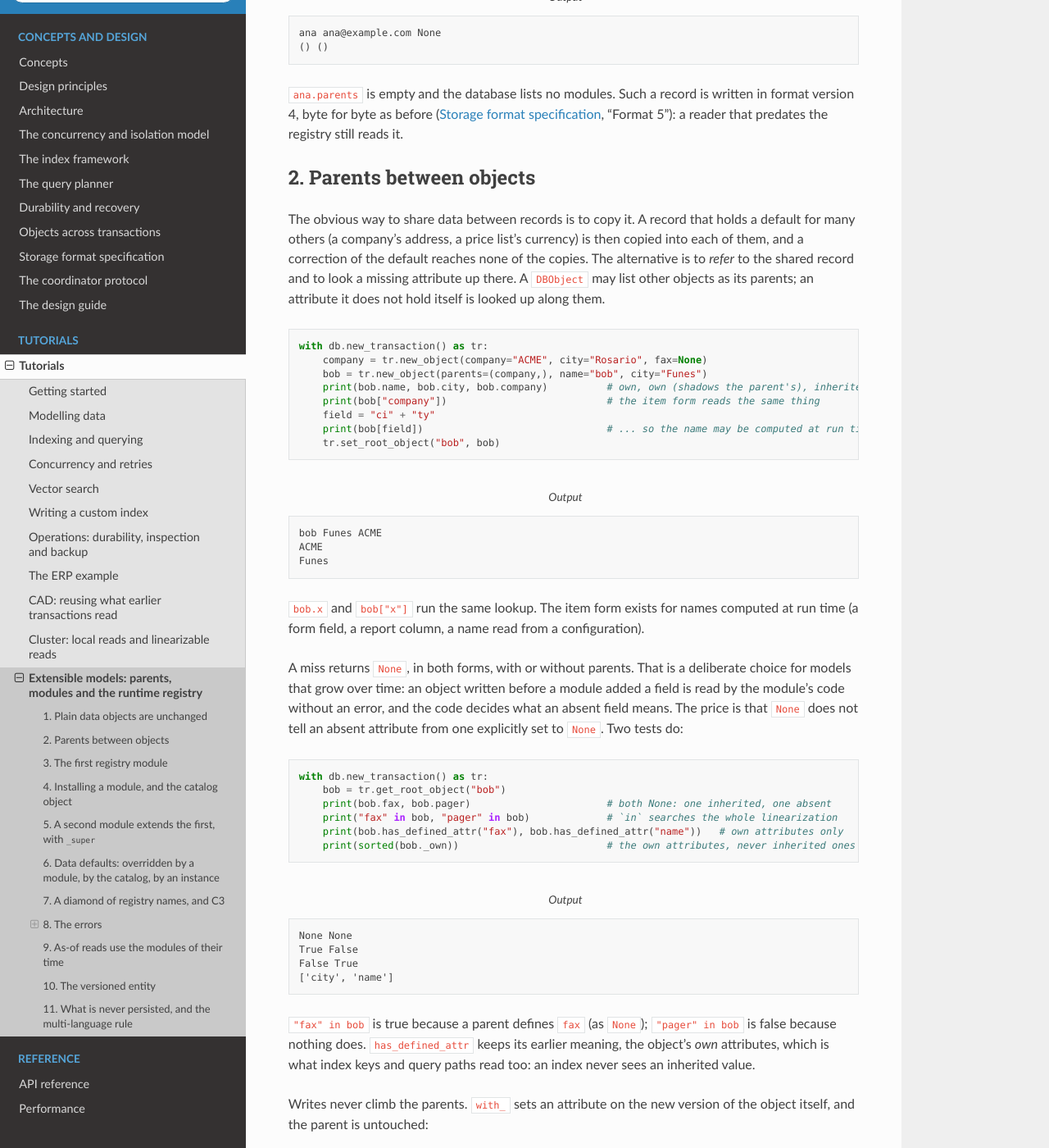
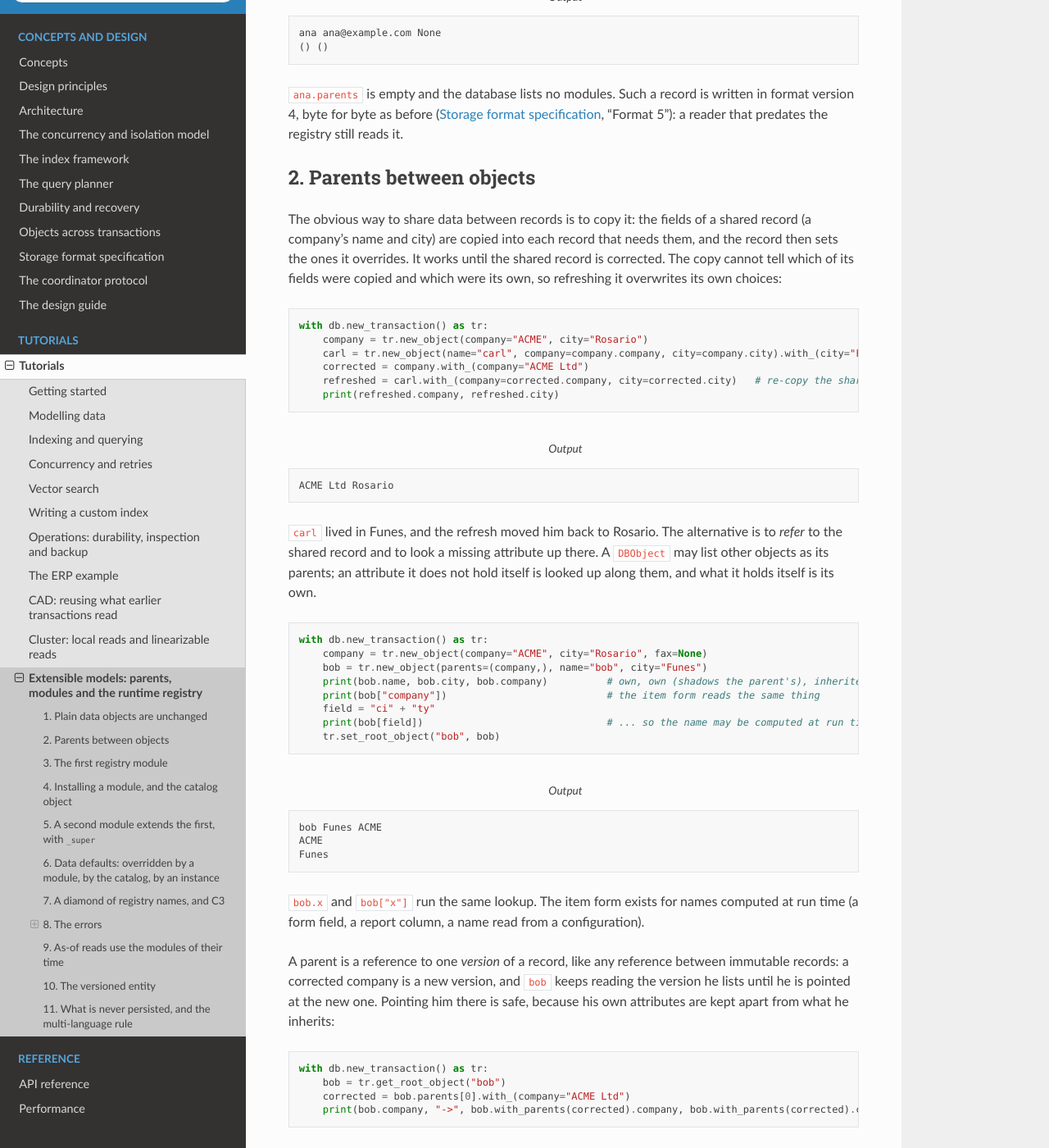
Before and after one commit to gamarino/ProtoDB, a Sphinx documentation site: the page built from docs/source/tutorials/extensible-models.rst, in a window 1280 px wide and 1400 px high, scrolled down 927 px. Shown: the whole window at 82% size. Built offline with Sphinx 7.4.7 and the Read the Docs theme 3.1.0, drawn with Linux system fonts in a browser that asks for light colours; some of the changed text lies outside the part shown.

Commit message:
Registry docs: true generator rule, failures shown, public API only (Task 12 fix round 1)
- R229: _super() is refused in generator functions, async generators and
  generator expressions by design and allowed in coroutine methods; the
  position comes from the running code in both cases. The error text no
  longer mentions coroutines; the test asserts the new message.
- Tutorial: sections 2 (copied fields overwrite own ones on refresh), 6 (a
  mutable Python class default), 9 (old data with today's modules) and 11
  (pickle names the module and class) run the obvious solution and print
  its failure; the _super Output has no file:line; linearize() and
  has_defined_attr replace _linearization and _own; base named as the
  mapping exception.
- CHANGELOG and design chapter: the mismatch stated as the code behaves
  (transactions raise, loaded objects outside a block keep the bound list
  until a transaction saw the new one, snapshots never mismatch); a failed
  reload_registry is not remembered.

Co-Authored-By: Claude Opus 5.5 <noreply@anthropic.com>

```diff
--- a/docs/source/tutorials/extensible-models.rst
+++ b/docs/source/tutorials/extensible-models.rst
@@ -47,11 +47,28 @@ it.
 2. Parents between objects
 --------------------------
 
-The obvious way to share data between records is to copy it. A record that holds a default for many others
-(a company's address, a price list's currency) is then copied into each of them, and a correction of the
-default reaches none of the copies. The alternative is to *refer* to the shared record and to look a missing
-attribute up there. A ``DBObject`` may list other objects as its parents; an attribute it does not hold
-itself is looked up along them.
+The obvious way to share data between records is to copy it: the fields of a shared record (a company's name
+and city) are copied into each record that needs them, and the record then sets the ones it overrides. It
+works until the shared record is corrected. The copy cannot tell which of its fields were copied and which
+were its own, so refreshing it overwrites its own choices:
+
+.. code-block:: python
+
+   with db.new_transaction() as tr:
+       company = tr.new_object(company="ACME", city="Rosario")
+       carl = tr.new_object(name="carl", company=company.company, city=company.city).with_(city="Funes")
+       corrected = company.with_(company="ACME Ltd")
+       refreshed = carl.with_(company=corrected.company, city=corrected.city)   # re-copy the shared fields
+       print(refreshed.company, refreshed.city)
+
+.. code-block:: text
+   :caption: Output
+
+   ACME Ltd Rosario
+
+``carl`` lived in Funes, and the refresh moved him back to Rosario. The alternative is to *refer* to the
+shared record and to look a missing attribute up there. A ``DBObject`` may list other objects as its
+parents; an attribute it does not hold itself is looked up along them, and what it holds itself is its own.
 
 .. code-block:: python
 
@@ -74,6 +91,25 @@ itself is looked up along them.
 ``bob.x`` and ``bob["x"]`` run the same lookup. The item form exists for names computed at run time (a form
 field, a report column, a name read from a configuration).
 
+A parent is a reference to one *version* of a record, like any reference between immutable records: a
+corrected company is a new version, and ``bob`` keeps reading the version he lists until he is pointed at
+the new one. Pointing him there is safe, because his own attributes are kept apart from what he inherits:
+
+.. code-block:: python
+
+   with db.new_transaction() as tr:
+       bob = tr.get_root_object("bob")
+       corrected = bob.parents[0].with_(company="ACME Ltd")
+       print(bob.company, "->", bob.with_parents(corrected).company, bob.with_parents(corrected).city)
+
+.. code-block:: text
+   :caption: Output
+
+   ACME -> ACME Ltd Funes
+
+A value that every record must see the moment it changes belongs in a ``MutableObject``, a cell whose value
+changes by commit (section 10 and :doc:`modelling-data`).
+
 A miss returns ``None``, in both forms, with or without parents. That is a deliberate choice for models that
 grow over time: an object written before a module added a field is read by the module's code without an
 error, and the code decides what an absent field means. The price is that ``None`` does not tell an absent
@@ -86,7 +122,7 @@ attribute from one explicitly set to ``None``. Two tests do:
        print(bob.fax, bob.pager)                       # both None: one inherited, one absent
        print("fax" in bob, "pager" in bob)             # `in` searches the whole linearization
        print(bob.has_defined_attr("fax"), bob.has_defined_attr("name"))   # own attributes only
-       print(sorted(bob._own))                         # the own attributes, never inherited ones
+       print([n for n in ("name", "city", "company", "fax") if bob.has_defined_attr(n)])   # own ones
 
 .. code-block:: text
    :caption: Output
@@ -94,10 +130,11 @@ attribute from one explicitly set to ``None``. Two tests do:
    None None
    True False
    False True
-   ['city', 'name']
+   ['name', 'city']
 
 ``"fax" in bob`` is true because a parent defines ``fax`` (as ``None``); ``"pager" in bob`` is false because
-nothing does. ``has_defined_attr`` keeps its earlier meaning, the object's *own* attributes, which is what
+nothing does. The obvious alternative, raising on a miss as Python's attribute access does, would make every
+object written before a field existed an error for the code that reads the field. ``has_defined_attr`` keeps its earlier meaning, the object's *own* attributes, which is what
 index keys and query paths read too: an index never sees an inherited value.
 
 Writes never climb the parents. ``with_`` sets an attribute on the new version of the object itself, and the
@@ -284,12 +321,14 @@ object's data, and from there into the registry chain of the name, which is sear
 
 .. code-block:: python
 
+   from proto_db.resolution import linearize
+
    with db.new_transaction() as tr:
        partner_class = tr.catalog_object("tutorial.Partner")
        dora = tr.new_object(parents=(partner_class,), name="dora perez", company="Globex")
        tr.set_root_object("dora", dora)
        print(dora.display_name(), "|", dora.greeting(), "|", dora.currency)
-       print([type(node).__name__ if not isinstance(node, str) else node for node in dora._linearization()])
+       print([type(node).__name__ if not isinstance(node, str) else node for node in linearize(dora)])
 
 .. code-block:: text
    :caption: Output
@@ -503,10 +542,27 @@ changes the currency default of every partner; one partner sets its own:
    FrozenList ['retail']
    ProtoValidationError
 
-The instance's own ``currency`` comes first, then the newest module's default. A mutable default is a trap in
-Python classes, where every instance shares the one list; here a default passes through the value model when
-the module is loaded, so it is an immutable value and nothing can change it behind the objects that inherit
-it.
+The instance's own ``currency`` comes first, then the newest module's default. The obvious way to write a
+shared default in Python, a class attribute, is a trap when the default is mutable: every instance shares the
+one list, so a change made through one instance reaches all of them.
+
+.. code-block:: python
+
+   class PythonPartner:
+       price_lists = ["retail"]
+
+   first, second = PythonPartner(), PythonPartner()
+   first.price_lists.append("wholesale")               # meant for `first` only
+   print(second.price_lists)
+
+.. code-block:: text
+   :caption: Output
+
+   ['retail', 'wholesale']
+
+A registry default passes through the value model when the module is loaded, so it is an immutable value
+(``FrozenList`` above), and nothing can change it behind the objects that inherit it: an object that needs
+another list sets its own with ``with_``.
 
 Between the instance and the registry sits the catalog object. Its data is ordinary application data: a
 transaction replaces it with ``set_catalog_object``, and the new version is found before the registry's
@@ -686,16 +742,21 @@ position, so it is refused, never resolved from the start:
        try:
            eva._super()
        except Exception as error:
-           print(type(error).__name__, error)
+           # The message goes on to name the calling code and its file and line; only its start is printed.
+           print(type(error).__name__, str(error).split(";")[0])
 
 .. code-block:: text
    :caption: Output
 
-   ProtoUserError _super() must be called directly in the body of a registry method; it was called from <module> (extensible-models.rst:682:1), which is not one (a closure, a helper or a generator expression is not)
+   ProtoUserError _super() must be called directly in the body of a registry method
 
-The same refusal covers a closure or a helper function defined inside a method, a generator expression, and a
-generator method: each of these may run after the method returned, or from another place, so their position
-would be a guess. A coroutine method (``async def``) is a method, and ``_super()`` works in it.
+The same refusal covers a closure or a helper function defined inside a method: its code is not a registry
+method's, so it has no position. Generators are a separate case. A generator method's code *is* indexed to its
+extension, so its position could be found exactly as in any method; ``_super()`` is nevertheless refused in
+generator functions, async generators and generator expressions, **by design**, and allowed in coroutine
+methods (``async def``). In both cases the position comes from the running code, not from when it runs (a
+coroutine's body also runs after the call returned). The refusal of generators is a choice that may be
+relaxed later; until then, call ``_super()`` in the method and pass the result to the generator.
 
 A refused definition
 ~~~~~~~~~~~~~~~~~~~~
@@ -826,7 +887,8 @@ that forgot the module would:
 
 The failure is remembered for that module list until ``reload_registry``, which tries the import again:
 Python does not cache a failed import, and every commit would otherwise retry it; retrying only on request is
-the same rule as for a mismatch.
+the same rule as for a mismatch. A failed reload is not remembered itself: after it, the next lookup tries the
+import once more, and remembers that failure.
 
 And one thing that is not an error
 ~~~~~~~~~~~~~~~~~~~~~~~~~~~~~~~~~~
@@ -851,13 +913,28 @@ means a misspelt name is silent. ``Registry.unknown_names`` finds such names, fo
 9. As-of reads use the modules of their time
 --------------------------------------------
 
-Every committed version of a database stays readable. The module list is part of each version, so an as-of
-read resolves with the modules that were installed then. Section 5 remembered the version just before
-``tut_crm`` was installed:
+Every committed version of a database stays readable. Section 5 remembered the version just before
+``tut_crm`` was installed. The obvious way to rebuild a report of that time is to read the old version's
+data and run it through the code the process has now:
 
 .. code-block:: python
 
    old = db.snapshot_at(before_crm)
+   print(old.get_root_object("dora").display_name())   # old data, today's modules
+
+.. code-block:: text
+   :caption: Output
+
+   Dora Perez (Globex)
+
+The data is the old version's, but the behaviour is today's: the display name shows the company, and showing
+it is what ``tut_crm`` added, after that version. A report of last quarter would mix last quarter's records with this
+quarter's rules. The module list is part of each version, so an as-of read can resolve with the modules that
+were installed then. Inside ``with old:`` the snapshot is the reader of the block, and the objects read from
+it resolve with its registry:
+
+.. code-block:: python
+
    print(old.registry.key)
    with old:
        print(old.get_root_object("dora").display_name())
@@ -871,19 +948,9 @@ read resolves with the modules that were installed then. Section 5 remembered th
    Dora Perez
    Dora Perez (Globex)
 
-Inside ``with old:`` the snapshot is the reader of the block, so the objects read from it resolve with its
-registry: the display name has no company, because ``tut_crm`` did not exist yet. An as-of read never changes
-how other code resolves. Outside the block, an object resolves with the database's current binding, the
-snapshot's objects included:
-
-.. code-block:: python
-
-   print(old.get_root_object("dora").display_name())
-
-.. code-block:: text
-   :caption: Output
-
-   Dora Perez (Globex)
+Outside the block, as in the first attempt, an object resolves with the database's current binding, the
+snapshot's objects included. The block is explicit on purpose: an as-of read never changes how other code
+resolves, so reading an old version for one report cannot switch the rest of the process to old behaviour.
 
 Which registry an object uses is decided by the code doing the resolving, never by the order in which records
 were loaded:
@@ -988,9 +1055,37 @@ attribute that is queried or indexed on the object itself.
 11. What is never persisted, and the multi-language rule
 --------------------------------------------------------
 
-The database stores data and the names of the installed modules, nothing language-specific: no Python code,
-no Python class of a module or an extension, no import path. A record lists its parents as other records and
-registry names; the module list holds module names and the dependencies each declared when it was installed.
+The obvious way to make a stored object come back with its behaviour is to store, with the data, where its
+code lives: Python's ``pickle`` does exactly that.
+
+.. code-block:: python
+
+   import pickle
+
+   write_module("tut_invoice", '''
+       class Invoice:
+           def __init__(self, number):
+               self.number = number
+
+           def label(self):
+               return f"INV-{self.number}"
+   ''')
+   import tut_invoice
+
+   data = pickle.dumps(tut_invoice.Invoice(7))
+   print([name for name in (b"tut_invoice", b"Invoice", b"number") if name in data])
+
+.. code-block:: text
+   :caption: Output
+
+   [b'tut_invoice', b'Invoice', b'number']
+
+The bytes name the Python module and the class. Only a Python process that can import ``tut_invoice`` can
+read them back; a Smalltalk process cannot, and renaming or moving the module makes the stored data
+unreadable. The data would be tied to one language and to one layout of its code. ``proto_db`` stores data
+and the names of the installed modules, nothing language-specific: no Python code, no Python class of a
+module or an extension, no import path. A record lists its parents as other records and registry names; the
+module list holds module names and the dependencies each declared when it was installed.
 
 .. code-block:: python
 
@@ -1029,7 +1124,8 @@ The methods exist only in the processes that imported the modules. That has two
 * **Every language has its own version of each module.** One module is not written in several languages, and
   code of one language is not run from another. A database used from Python and from Smalltalk lists module
   names; each runtime maps a name to its own code (in Python, ``modules_mapping`` maps a name to an import
-  path, and by default the name is the import path), and resolves by its own rules over the same parents. A
+  path, and by default the name is the import path, except ``base``, which maps to ``proto_db.modules.base``),
+  and resolves by its own rules over the same parents. A
   process that cannot load a listed module raises, as section 8 showed: it never runs with part of the model
   missing.
 * **Methods are never stale and never travel.** Changing a method is deploying new code and calling
```
Also changed, not shown: other parts of docs/source/tutorials/extensible-models.rst (+3 -3 lines), CHANGELOG.md (+8 -4 lines), docs/decisions.md (+1 -1 lines), docs/source/design-guide/registry.rst (+11 -5 lines), 2 other files.
